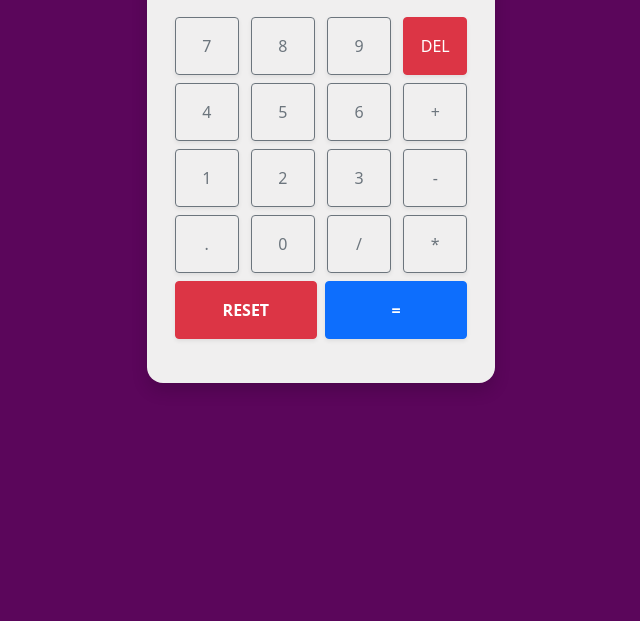
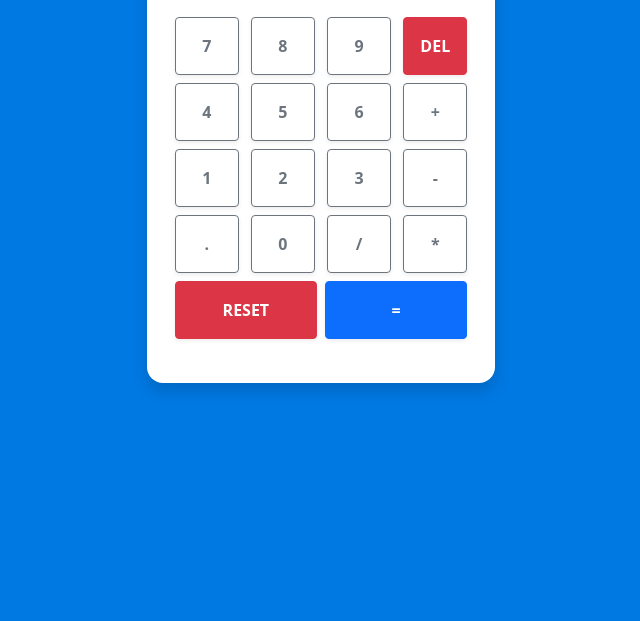
Before and after one commit to AndrickSilva/Zimetrics-Training-Portfolio, a plain HTML site: page calculator/calculator.html in a window 1280 px wide. Shown: the part 179-800 px from the top of the page, without its empty margins (319-959 px from the left). Drawn offline with nearby package versions, Linux system fonts and the light colour scheme.

Commit message:
changed bg color

```diff
--- a/calculator/calculator.html
+++ b/calculator/calculator.html
@@ -13,42 +13,42 @@
         integrity="sha384-gH2yIJqKdNHPEq0n4Mqa/HGKIhSkIHeL5AyhkYV8i59U5AR6csBvApHHNl/vI1Bx" crossorigin="anonymous">
 </head>
 
-<body style="background-color: rgb(91, 6, 91);">
+<body style="background-color: rgb(0, 121, 227);">
 
     <div class=" shadow container d-flex flex-column justify-content-center align-items-center  p-4 mt-5 rounded-4 "
-        style="background-color: rgb(240, 239, 239); width: max-content;">
+        style="background-color: #fff; width: max-content;">
         <header>
             <h2 class="fs-1 text-secondary">Calculator</h2>
 
         </header>
 
-        <input class="screen form-control form-control-lg rounded-3 shadow-xs   " style="text-align: right; width: 15em;"
+        <input class="screen form-control form-control-lg rounded-3 shadow-xs fw-bolder " style="text-align: right; width: 15em; background-color: rgb(227, 227, 227);"
             type="number onwheel=" this.blur()" class="screen">
 
         <div class="key-pad my-3">
             <div class="">
-                <button class="btn btn-outline-secondary p-3 m-1 rounded-1 shadow-sm" style="width: 4em; ">7</button>
-                <button class="btn btn-outline-secondary p-3 m-1 rounded-1 shadow-sm" style="width: 4em; ">8</button>
-                <button class="btn btn-outline-secondary p-3 m-1 rounded-1 shadow-sm" style="width: 4em; ">9</button>
-                <button class="btn btn-danger p-3 m-1 rounded-1 shadow-sm" style="width: 4em;">DEL</button>
+                <button class="btn btn-outline-secondary p-3 m-1 rounded-1 shadow-sm fw-bolder" style="width: 4em; ">7</button>
+                <button class="btn btn-outline-secondary p-3 m-1 rounded-1 shadow-sm fw-bolder" style="width: 4em; ">8</button>
+                <button class="btn btn-outline-secondary p-3 m-1 rounded-1 shadow-sm fw-bolder" style="width: 4em; ">9</button>
+                <button class="btn btn-danger p-3 m-1 rounded-1 shadow-sm fw-bolder" style="width: 4em;">DEL</button>
             </div>
             <div class="">
-                <button class="btn btn-outline-secondary p-3 m-1 rounded-1 shadow-sm" style="width: 4em; ">4</button>
-                <button class="btn btn-outline-secondary p-3 m-1 rounded-1 shadow-sm" style="width: 4em; ">5</button>
-                <button class="btn btn-outline-secondary p-3 m-1 rounded-1 shadow-sm" style="width: 4em; ">6</button>
-                <button class="btn btn-outline-secondary p-3 m-1 rounded-1 shadow-sm" style="width: 4em; ">+</button>
+                <button class="btn btn-outline-secondary p-3 m-1 rounded-1 shadow-sm fw-bolder" style="width: 4em; ">4</button>
+                <button class="btn btn-outline-secondary p-3 m-1 rounded-1 shadow-sm fw-bolder" style="width: 4em; ">5</button>
+                <button class="btn btn-outline-secondary p-3 m-1 rounded-1 shadow-sm fw-bolder" style="width: 4em; ">6</button>
+                <button class="btn btn-outline-secondary p-3 m-1 rounded-1 shadow-sm fw-bolder" style="width: 4em; ">+</button>
             </div>
             <div class="">
-                <button class="btn btn-outline-secondary p-3 m-1 rounded-1 shadow-sm" style="width: 4em; ">1</button>
-                <button class="btn btn-outline-secondary p-3 m-1 rounded-1 shadow-sm" style="width: 4em; ">2</button>
-                <button class="btn btn-outline-secondary p-3 m-1 rounded-1 shadow-sm" style="width: 4em; ">3</button>
-                <button class="btn btn-outline-secondary p-3 m-1 rounded-1 shadow-sm" style="width: 4em; ">-</button>
+                <button class="btn btn-outline-secondary p-3 m-1 rounded-1 shadow-sm fw-bolder" style="width: 4em; ">1</button>
+                <button class="btn btn-outline-secondary p-3 m-1 rounded-1 shadow-sm fw-bolder" style="width: 4em; ">2</button>
+                <button class="btn btn-outline-secondary p-3 m-1 rounded-1 shadow-sm fw-bolder" style="width: 4em; ">3</button>
+                <button class="btn btn-outline-secondary p-3 m-1 rounded-1 shadow-sm fw-bolder" style="width: 4em; ">-</button>
             </div>
             <div class="">
-                <button class="btn btn-outline-secondary p-3 m-1 rounded-1 shadow-sm" style="width: 4em; ">.</button>
-                <button class="btn btn-outline-secondary p-3 m-1 rounded-1 shadow-sm" style="width: 4em; ">0</button>
-                <button class="btn btn-outline-secondary p-3 m-1 rounded-1 shadow-sm" style="width: 4em; ">/</button>
-                <button class="btn btn-outline-secondary p-3 m-1 rounded-1 shadow-sm" style="width: 4em; ">*</button>
+                <button class="btn btn-outline-secondary p-3 m-1 rounded-1 shadow-sm fw-bolder" style="width: 4em; ">.</button>
+                <button class="btn btn-outline-secondary p-3 m-1 rounded-1 shadow-sm fw-bolder" style="width: 4em; ">0</button>
+                <button class="btn btn-outline-secondary p-3 m-1 rounded-1 shadow-sm fw-bolder" style="width: 4em; ">/</button>
+                <button class="btn btn-outline-secondary p-3 m-1 rounded-1 shadow-sm fw-bolder" style="width: 4em; ">*</button>
             </div>
             <div class="d-flex">
                 <button class="btn btn-danger last-btn reset p-3 m-1 fw-bolder rounded-1 shadow-sm" style="width: 50%; ">RESET</button>
```
